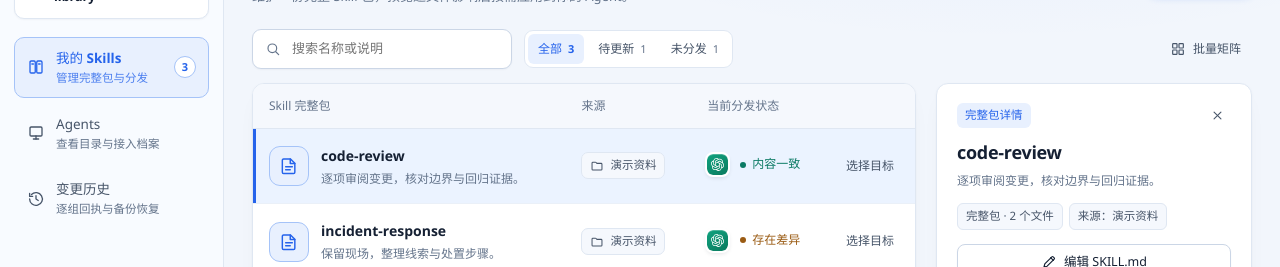
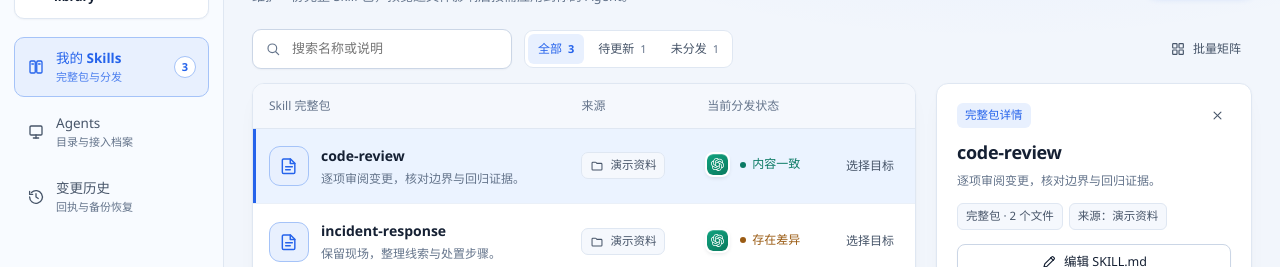
Before and after one commit to rshun/skillcfg, a React (Vite) app in the folder apps/web/: page / in a window 1280 px wide. Shown: the part 137-404 px from the top of the page. Built offline with nearby package versions, Linux system fonts and the light colour scheme.

Commit message:
fix(web): align sidebar rail breakpoint to 760px and polish mobile card focus

```diff
--- a/apps/web/src/components/AppShell.tsx
+++ b/apps/web/src/components/AppShell.tsx
@@ -8,9 +8,9 @@ import { Icon, type IconName } from './Icon';
 export type Page = 'library' | 'agents' | 'history' | 'settings';
 
 const PRIMARY_NAV: { id: Page; title: string; icon: IconName; hint: string }[] = [
-  { id: 'library', title: '我的 Skills', icon: 'library', hint: '管理完整包与分发' },
-  { id: 'agents', title: 'Agents', icon: 'agents', hint: '查看目录与接入档案' },
-  { id: 'history', title: '变更历史', icon: 'history', hint: '逐组回执与备份恢复' },
+  { id: 'library', title: '我的 Skills', icon: 'library', hint: '完整包与分发' },
+  { id: 'agents', title: 'Agents', icon: 'agents', hint: '目录与接入档案' },
+  { id: 'history', title: '变更历史', icon: 'history', hint: '回执与备份恢复' },
 ];
 
 export function AppShell({
--- a/apps/web/src/styles.css
+++ b/apps/web/src/styles.css
@@ -526,7 +526,16 @@ pre {
   font-weight: 600;
 }
 .nav-item .nav-text { flex: 1; min-width: 0; font-size: 13.5px; line-height: 1.35; }
-.nav-item small { display: block; font-size: 11.5px; font-weight: 400; margin-top: 3px; color: var(--text-3); }
+.nav-item small {
+  display: block;
+  font-size: 11px;
+  font-weight: 400;
+  margin-top: 3px;
+  color: var(--text-3);
+  white-space: nowrap;
+  overflow: hidden;
+  text-overflow: ellipsis;
+}
 .nav-item.active small,
 .nav-item[aria-current="page"] small { color: var(--accent); opacity: 0.8; }
 .nav-item .count {
@@ -1915,6 +1924,7 @@ table.matrix { border-collapse: collapse; width: 100%; font-size: 12px; }
 }
 
 @media (max-width: 940px) {
+  .sidebar { width: 176px; flex-basis: 176px; padding-left: 8px; padding-right: 8px; }
   .breadcrumb { display: none; }
   .quiet-caption { display: none; }
   .library-workspace.with-inspector { grid-template-columns: minmax(0, 1fr); }
@@ -1923,9 +1933,10 @@ table.matrix { border-collapse: collapse; width: 100%; font-size: 12px; }
   .agent-list .section-caption { grid-column: 1 / -1; margin-bottom: 2px; }
   .agent-choice { background: var(--surface); border-color: var(--line); margin-bottom: 0; }
   .agent-empty { min-height: 240px; }
-}
-
-@media (max-width: 850px) {
+  .settings-accent-grid { grid-template-columns: 1fr 1fr; }
+}
+
+@media (max-width: 760px) {
   .sidebar {
     width: 64px;
     flex-basis: 64px;
@@ -1952,7 +1963,6 @@ table.matrix { border-collapse: collapse; width: 100%; font-size: 12px; }
   .content { padding: 18px 16px; }
   .selection-bar { margin: 0 16px 12px; padding: 10px 14px; gap: 10px; flex-wrap: wrap; }
   .selection-mark { display: none; }
-  .settings-accent-grid { grid-template-columns: 1fr 1fr; }
 }
 
 @media (max-width: 650px) {
@@ -1972,6 +1982,14 @@ table.matrix { border-collapse: collapse; width: 100%; font-size: 12px; }
     border-bottom: 1px solid var(--line-soft);
   }
   .library-table tr:last-child { border-bottom: 0; }
+  .library-table tr.focused {
+    background: var(--row-focus);
+    box-shadow: inset 3px 0 0 var(--accent);
+  }
+  .library-table tr.focused td {
+    background: transparent;
+    box-shadow: none !important;
+  }
   .library-table td { display: block; border: 0; padding: 0; min-width: 0; }
   .library-table td:nth-child(2) { display: none; }
   .library-table td:nth-child(3) { grid-column: 1; padding-left: 52px; }
```
